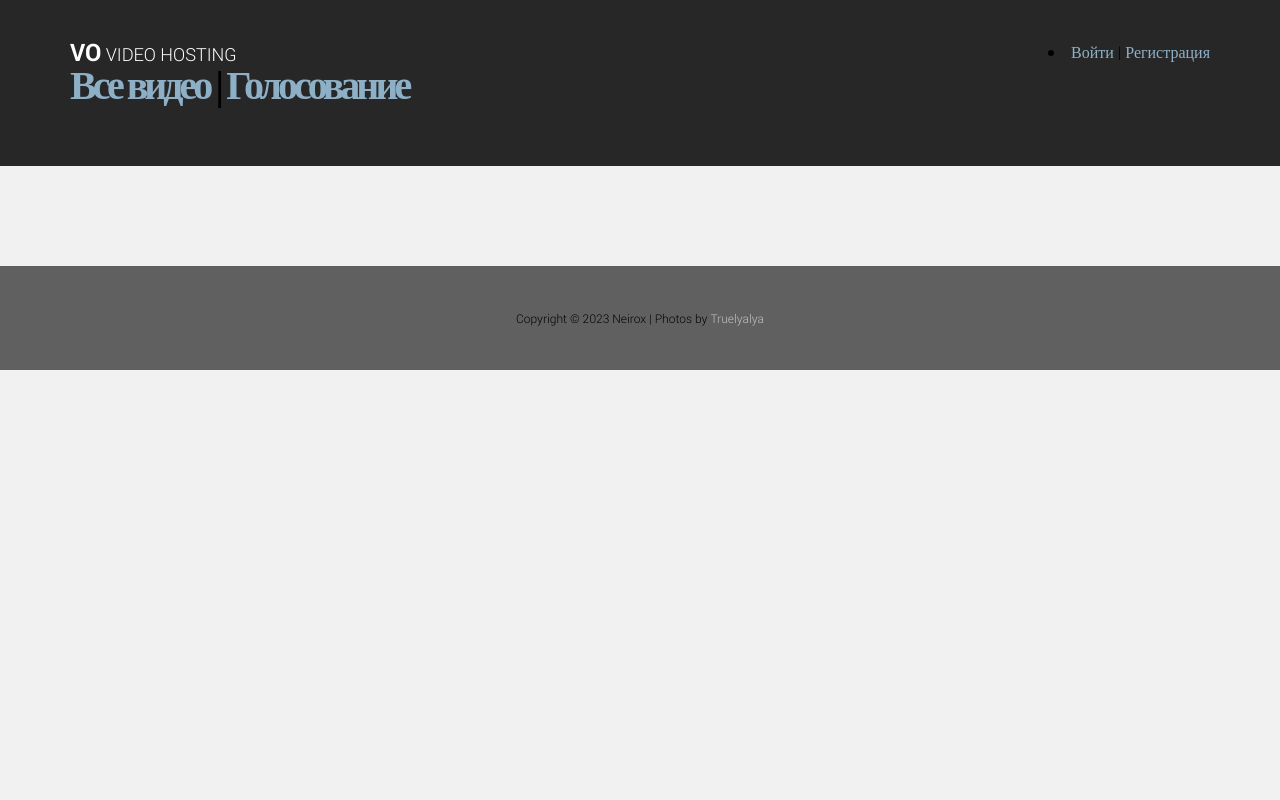
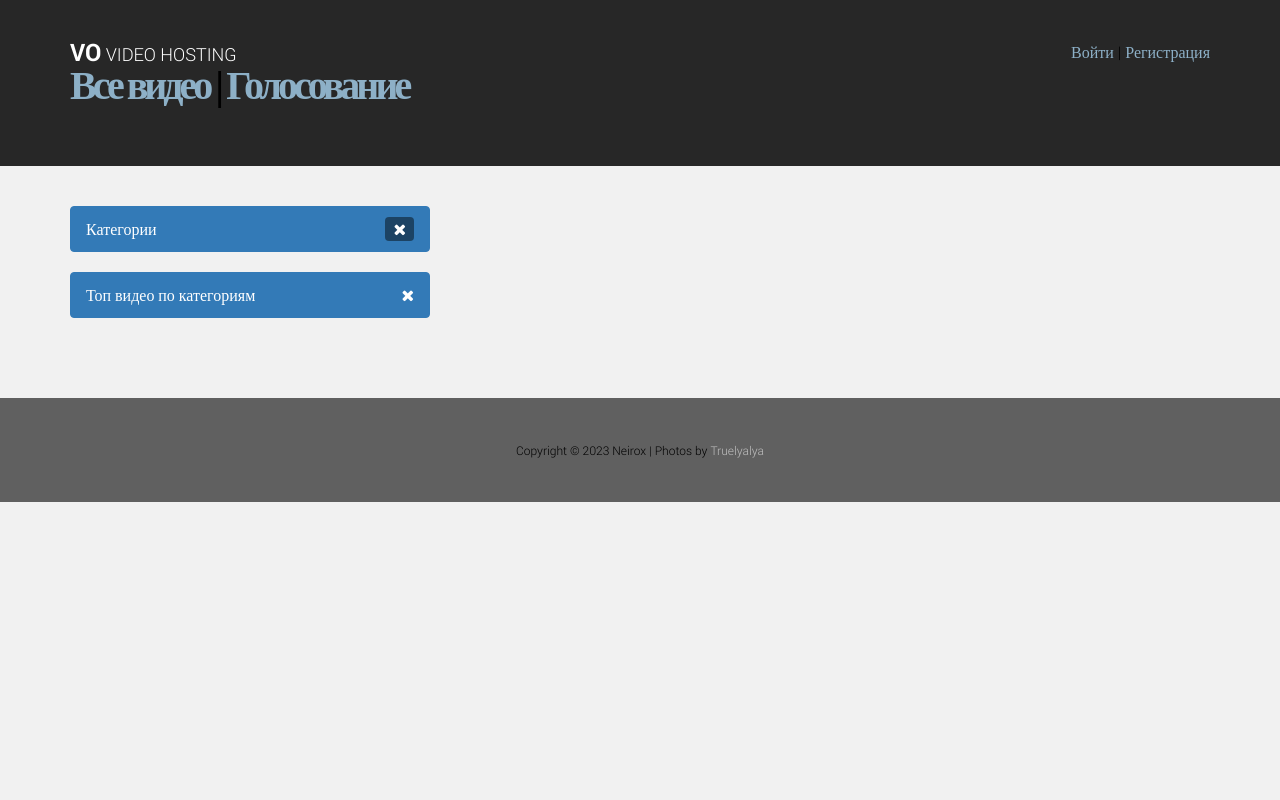
Before and after one commit to kyavichus/vid_hosting, a Django app: page / in a window 1280 px wide. Run offline with Django 3.2, Linux system fonts and the light colour scheme; data that the repository does not hold is empty; some libraries are stand-ins or nearby versions.

Commit message:
Сайдбар с категориями и рейтингом готов

```diff
--- a/static/css/templatemo-style.css
+++ b/static/css/templatemo-style.css
@@ -591,3 +591,40 @@ div.menuBar ul{margin:20;}
 .dropdown:hover .dropdown-content {
     display: block;
 }
+
+
+/* Sidebar */
+.mini-submenu{
+  display:none;
+  background-color: rgba(0, 0, 0, 0);
+  border: 1px solid rgba(0, 0, 0, 0.9);
+  border-radius: 4px;
+  padding: 9px;
+  /*position: relative;*/
+  width: 42px;
+
+}
+
+.mini-submenu:hover{
+  cursor: pointer;
+}
+
+.mini-submenu .icon-bar {
+  border-radius: 1px;
+  display: block;
+  height: 2px;
+  width: 22px;
+  margin-top: 3px;
+}
+
+.mini-submenu .icon-bar {
+  background-color: #000;
+}
+
+#slide-submenu{
+  background: rgba(0, 0, 0, 0.45);
+  display: inline-block;
+  padding: 0 8px;
+  border-radius: 4px;
+  cursor: pointer;
+}
--- a/static/js/main.js
+++ b/static/js/main.js
@@ -170,3 +170,19 @@ if (one) {
         })
     }))
 }
+
+
+$(function(){
+
+	$('#slide-submenu').on('click',function() {
+        $(this).closest('.list-group').fadeOut('slide',function(){
+        	$('.mini-submenu').fadeIn();
+        });
+
+      });
+
+	$('.mini-submenu').on('click',function(){
+        $(this).next('.list-group').toggle('slide');
+        $('.mini-submenu').hide();
+	})
+})
--- a/templates/base.html
+++ b/templates/base.html
@@ -1,4 +1,5 @@
 <!DOCTYPE html>
+<html>
 {% load static %}
 <head>
   <meta charset="utf-8">
@@ -22,8 +23,8 @@
   <div id="loader"></div>
 </div>
 
-<div class="content-bg"></div>
-<div class="bg-overlay"></div>
+<!--<div class="content-bg"></div>-->
+<!--<div class="bg-overlay"></div>-->
 
 <!-- SITE TOP -->
 <div class="site-top">
@@ -46,11 +47,9 @@
                 <a href=" " class="ml-5">{{ user }}</a>
 <!--              </li>-->
             {% else %}
-              <li class="">
                 <a href="{% url 'login' %}">Войти</a> |
                 <a href="{% url 'register' %} ">Регистрация</a>
 
-              </li>
             {% endif %}
 
 
@@ -61,33 +60,79 @@
     <div class="container">
       <div class="menuBar">
           <a href="/">Все видео </a>|
-<!--          <a href="/vote">Голосование</a>-->
             <div class="dropdown">
                 <a href="/vote">Голосование</a>
-                <div class="dropdown-content">
-                <ul>
-                    {% for cat in category %}
-                    <li class="">
-                        <a href="{{ cat.get_absolute_url }}">{{ cat }} </a>
-                    </li>
-                    {% endfor %}
-                </ul>
-                </div>
+<!--                <div class="dropdown-content">-->
+<!--                <ul>-->
+<!--                    {% for cat in category %}-->
+<!--                    <li class="">-->
+<!--                        <a href="{{ cat.get_absolute_url }}">{{ cat }} </a>-->
+<!--                    </li>-->
+<!--                    {% endfor %}-->
+<!--                </ul>-->
+<!--                </div>-->
             </div>
 </div>
 
       </div>
-    </div>
   </div> <!-- .site-header -->
 </div> <!-- .site-top -->
 
+    <div class="container">
+<!--    <div class="main-posts ">-->
+	<div class="row">
+		<div class="sidebar col-sm-4 col-md-4">
+    <div class="mini-submenu">
+        <span class="icon-bar"></span>
+        <span class="icon-bar"></span>
+        <span class="icon-bar"></span>
+    </div>
+    <div class="list-group">
+        <span class="list-group-item active">
+            Категории
+            <span class="pull-right" id="slide-submenu">
+                <i class="fa fa-times"></i>
+            </span>
+        </span>
+        {% for cat in category %}
+        <a href="{{ cat.get_absolute_url }} " class="list-group-item">
+            <i class="fa fa-comment-o"></i> {{ cat }}
+        </a>
 
-        <div class="container">
-    <div class="main-posts">
+        {% endfor %}
+<!--        <a href="#" class="list-group-item">-->
+<!--            <i class="fa fa-folder-open-o"></i> Lorem ipsum <span class="badge">14</span>-->
+<!--        </a>-->
+    </div>
+    <div class="mini-submenu">
+        <span class="icon-bar"></span>
+        <span class="icon-bar"></span>
+        <span class="icon-bar"></span>
+    </div>
+    <div class="list-group">
+        <span class="list-group-item active">
+            Топ видео по категориям
+            <span class="pull-right" id="">
+                <i class="fa fa-times"></i>
+            </span>
+        </span>
+            {% for vid, rate in rating_table.items %}
+            <div>
+                <a href="{{ vid.get_absolute_url }}  " class="list-group-item">
+             {{ rate }} <i class="fa fa-star"></i>
+                </a>
+            </div>
+            {% endfor %}
+    </div>
+    </div>
+
 {% block content %}
 {% endblock content %}
+
+<!--   </div>-->
         </div>
-   </div>
+                </div>
+
 <!-- FOOTER -->
 <footer class="site-footer">
   <div class="container">
--- a/templates/video_hosting/home.html
+++ b/templates/video_hosting/home.html
@@ -3,7 +3,7 @@
 
 {% block content %}
 
-<div class="main-posts">
+<!--<div class="main-posts">-->
   <div class="container">
     <div class="row">
       <div class="blog-masonry masonry-true">
@@ -27,8 +27,7 @@
           </div> <!-- /.post-masonry -->
         {% endfor %}
       </div>
-      <div>{{ now }} </div>
     </div>
   </div>
-</div>
+<!--</div>-->
 {% endblock content %}
--- a/video_hosting/models.py
+++ b/video_hosting/models.py
@@ -1,5 +1,4 @@
 from PIL import Image
-from django.contrib.auth.models import AbstractUser
 from django.core.validators import FileExtensionValidator
 from django.db import models
 from django.urls import reverse
@@ -20,7 +19,7 @@ class Category(models.Model):
         (ATTACK, ('Лучшая Атака'))
     ]
 
-    cat_name = models.CharField(max_length=100, choices=CAT_CHOICE, default=FULL)
+    cat_name = models.CharField(max_length=100, default="Full")
     slug = models.SlugField(max_length=255, unique=True, null=False)
 
     def get_absolute_url(self):
@@ -59,6 +58,8 @@ class Video(models.Model):
     def count_rating(self) -> int:
         return Rating.objects.filter(video=self).aggregate(Count("rating"))["rating__count"] or 0
 
+    def get_absolute_url(self):
+        return reverse("video", kwargs={"pk": self.pk})
 
 
 class Comment(models.Model):
--- a/video_hosting/views.py
+++ b/video_hosting/views.py
@@ -1,4 +1,5 @@
 from django.contrib.auth.views import LoginView
+from django.db.models import Max
 from django.http import StreamingHttpResponse, JsonResponse
 from django.shortcuts import render, get_object_or_404
 from django.urls import reverse_lazy
@@ -10,18 +11,21 @@ from .services import open_file
 
 
 def get_list_video(request):
-    # slug = request.path.split('/')[-1]
+    rating_table = {}
+    for cat in Category.objects.all()[1:]:
+        vid = Video.objects.filter(category=cat).order_by('rating').first()
+        rating_table[vid] = Rating.objects.filter(video=vid).first()
     category = Category.objects.all()
     # print(request.user)
     if request.path == '/vote/':
         return render(request, 'video_hosting/home.html', {'video_list': Video.objects.exclude(category=1),
                                                            'category': category})
     return render(request, 'video_hosting/home.html', {'video_list': Video.objects.all().order_by('-id'),
-                                                       'category': category})
+                                                       'category': category,
+                                                        'rating_table': rating_table})
 
 
 def get_list_video_by_cat(request, slug):
-    # slug = request.path.split('/')[-1]
     category = Category.objects.all()
     print(slug)
     return render(request, 'video_hosting/home.html', {'video_list': Video.objects.filter(category__slug=slug),
```
Also changed, not shown: templates/video_hosting/video.html (+11 -9 lines), video_hosting/utils.py (+10 -1 lines).
